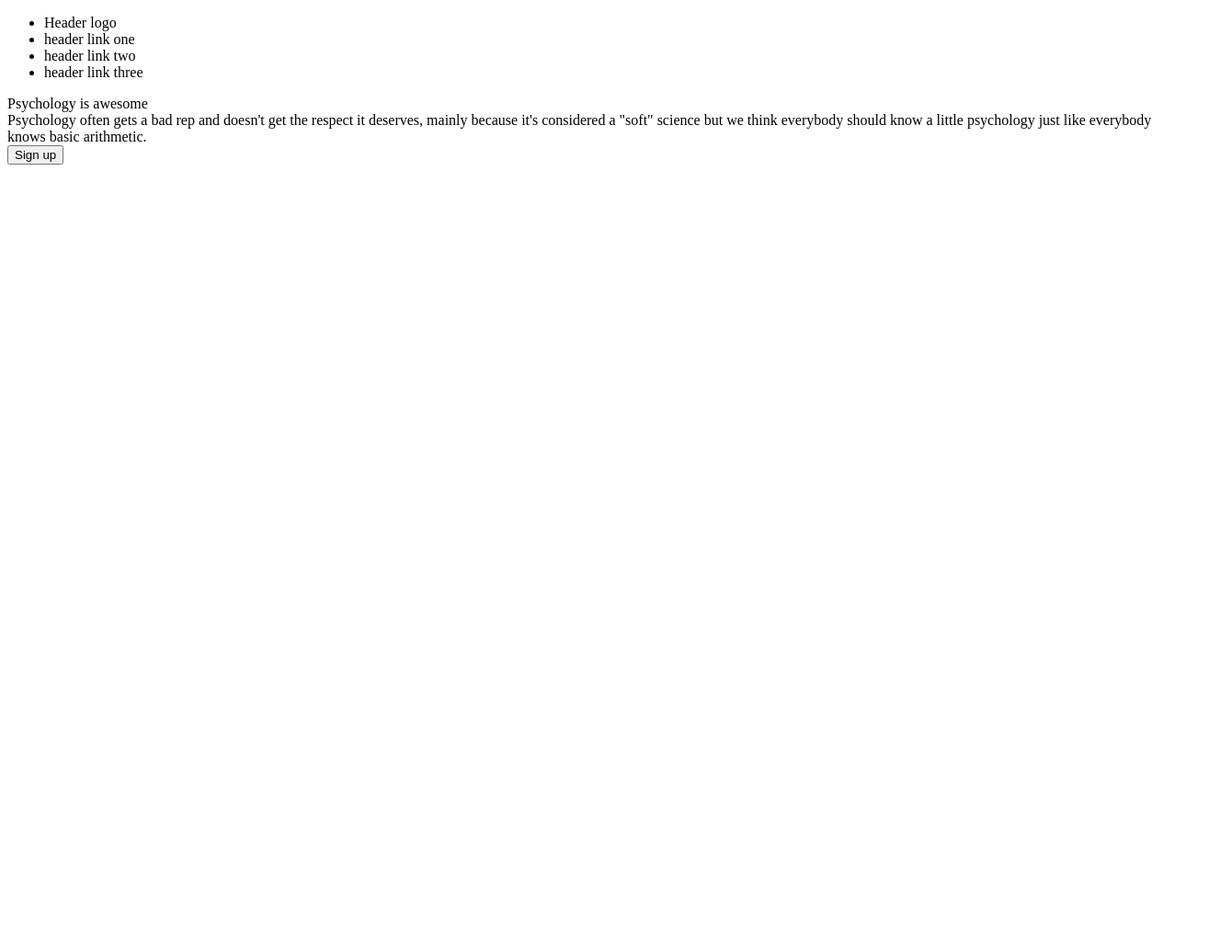
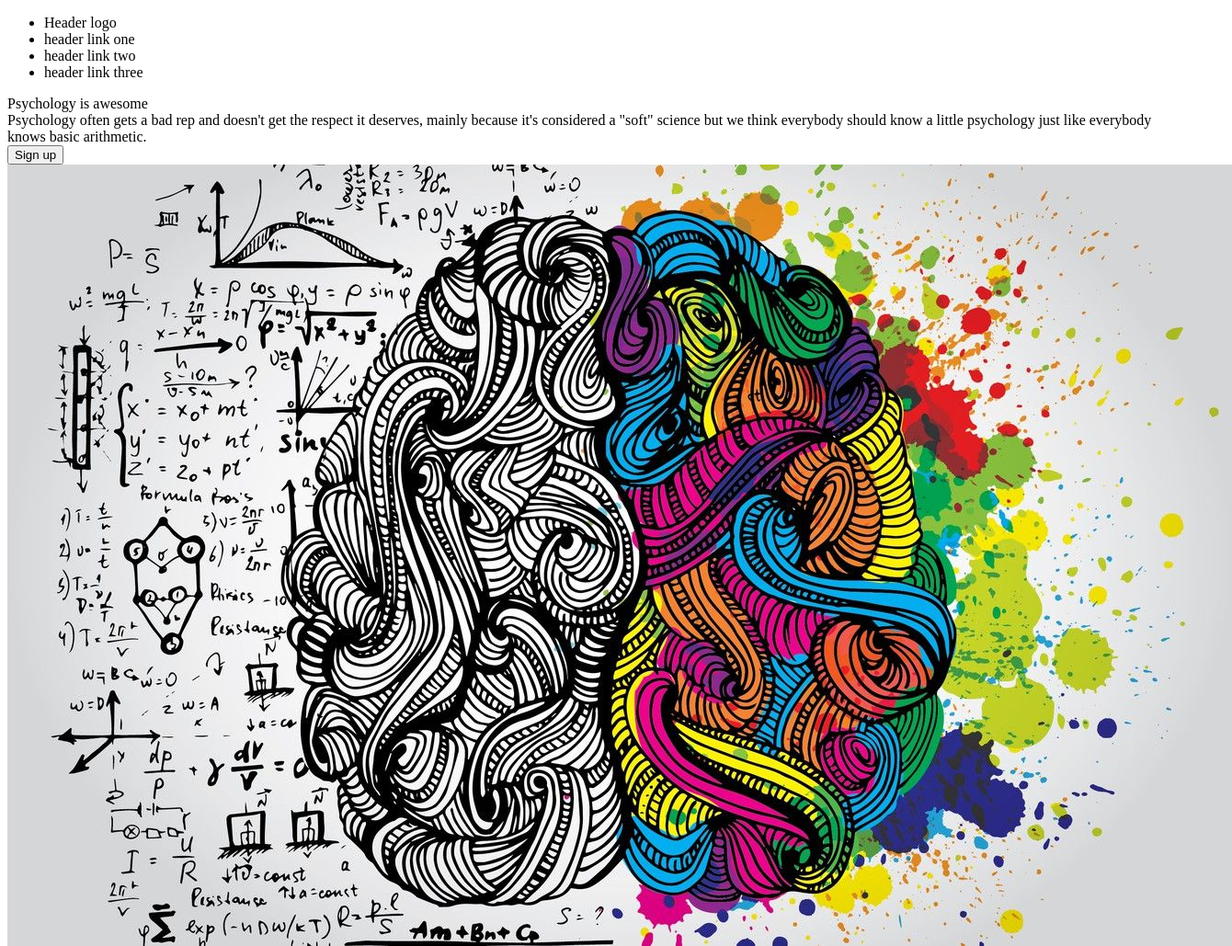
Before and after one commit to MaxBing63/Landing-Page, a plain HTML site: page index.html in a window 1280 px wide. Shown: the whole page at 92% size, 1340 px wide, since content can reach past the window. Before the commit the page ends 800 px from the top, so only its background shows below. Drawn offline with Linux system fonts and the light colour scheme.

Commit message:
Add image to page intro

```diff
--- a/index.html
+++ b/index.html
@@ -10,6 +10,7 @@
 </head>
 
 <body>
+
     <ul>
         <li id="headerlogo">Header logo</li>
         <li class="headerlinks">header link one</li>
@@ -26,6 +27,9 @@
         </div>
         <button>Sign up</button>
     </div>
+
+    <img src="./images/brain.jpg" alt="a brain divided into two parts">
+
 </body>
 
 </html>
```
Also changed, not shown: images/brain.jpg (added), images/random.jpg (deleted).
